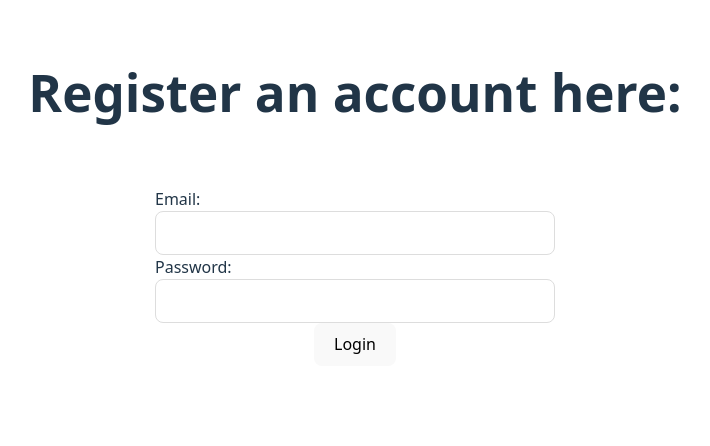
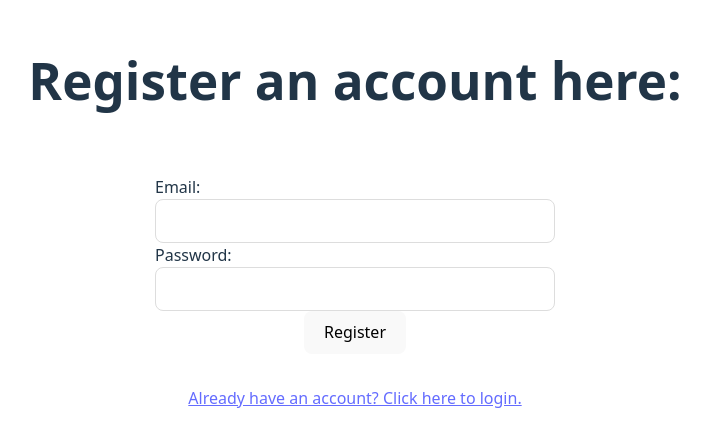
Before and after one commit to nikolaihg/SolarWatch, a React (Vite) app: page /register in a window 1280 px wide. Shown: the part 186-632 px from the top of the page, without its empty margins (285-995 px from the left). Built offline with nearby package versions, Linux system fonts and the light colour scheme.

Commit message:
Improved input handling and error messages

```diff
--- a/src/App.css
+++ b/src/App.css
@@ -41,6 +41,7 @@
 }
 
 
-.read-the-docs {
-  color: #888;
+.error-message {
+  padding: 15px;
+  color: #c62828;
 }
--- a/src/App.tsx
+++ b/src/App.tsx
@@ -1,11 +1,14 @@
 import './App.css'
-import { Route, Routes, useNavigate } from 'react-router-dom'
 import HomePage from './pages/HomePage'
 import LoginPage from './pages/LoginPage'
 import RegistrationPage from './pages/RegistrationPage'
 import NotFoundPage from './pages/NotFoundPage'
+import SolarPage from './pages/SolarPage'
+
 import Navbar from './components/Navbar/Navbar'
 import ProtectedRoute from './components/ProtectedRoute'
+
+import { Route, Routes, useNavigate } from 'react-router-dom'
 import { logout } from './api/auth'
 
 function App() {
@@ -20,6 +23,8 @@ function App() {
     <Routes>
       <Route element={<Navbar onLogout={handleLogout} />}>
         <Route path='/' element={<ProtectedRoute><HomePage /></ProtectedRoute>} />
+        <Route path='/solar' element={<ProtectedRoute><SolarPage /></ProtectedRoute>} />
+
       </Route>
       <Route path='/login' element={<LoginPage />} />
       <Route path='/register' element={<RegistrationPage />} />
--- a/src/components/InputForm.tsx
+++ b/src/components/InputForm.tsx
@@ -1,15 +1,19 @@
 import { useState } from "react";
 
 type InputFormProps = {
+  buttonLabel: string;
   onSubmitSuccess?: (data: { email: string; password: string }) => void;
+  validateComplexity?: boolean;
 };
 
-function InputForm({ onSubmitSuccess }: InputFormProps) {
+function InputForm({ buttonLabel, onSubmitSuccess, validateComplexity = true }: InputFormProps) {
   const [email, setEmail] = useState("");
   const [password, setPassword] = useState("");
+  const [error, setError] = useState<string | null>(null);
 
   const handleSubmit = (event: React.SubmitEvent<HTMLFormElement>) => {
     event.preventDefault();
+    setError(null);
 
     const emailRegex = /^[^\s@]+@[^\s@]+\.[^\s@]+$/;
 
@@ -20,12 +24,12 @@ function InputForm({ onSubmitSuccess }: InputFormProps) {
     const validations = [
       { condition: !email.trim(), message: "Email is required" },
       {
-        condition: email && !emailRegex.test(email),
+        condition: validateComplexity && email && !emailRegex.test(email),
         message: "Email must be a valid email address",
       },
       { condition: !password, message: "Password is required" },
       {
-        condition: password && !passwordRegex.test(password),
+        condition: validateComplexity && password && !passwordRegex.test(password),
         message:
           "Password must be ≥8 characters and include uppercase, lowercase, number, and symbol",
       },
@@ -33,14 +37,14 @@ function InputForm({ onSubmitSuccess }: InputFormProps) {
 
     for (const validation of validations) {
       if (validation.condition) {
-        alert(validation.message);
+        setError(validation.message);
         return;
       }
     }
 
     const formData = { email, password };
 
-    console.log("Login success:", formData);
+    console.log(`${buttonLabel} success:`, formData);
     onSubmitSuccess?.(formData);
   };
 
@@ -65,9 +69,9 @@ function InputForm({ onSubmitSuccess }: InputFormProps) {
             onChange={(e) => setPassword(e.target.value)}
           />
         </div>
-        <button type="submit">Login</button>
+        <button type="submit">{buttonLabel}</button>
       </form>
-
+      {error && <div className="error-message">{error}</div>}
     </div>
   );
 }
--- a/src/pages/HomePage.tsx
+++ b/src/pages/HomePage.tsx
@@ -1,10 +1,12 @@
-import SolarCard from "../components/SolarComponent/SolarCard"
+import { Link } from "react-router-dom"
 
 function HomePage() {
   return (
     <>
-      <h1>Solar Watch</h1>
-      <SolarCard/>
+      <h1>Home page</h1>
+      <Link to="/solar" style={{ color: '#646cff', textDecoration: 'underline' }}>
+        Click here to go to query page.
+      </Link>
     </>
   )
 }
--- a/src/pages/LoginPage.tsx
+++ b/src/pages/LoginPage.tsx
@@ -1,16 +1,19 @@
+import { useState } from "react";
 import { Link, useNavigate } from "react-router-dom";
 import InputForm from "../components/InputForm";
 import { login } from "../api/auth";
 
 function LoginPage() {
     const navigate = useNavigate();
+    const [error, setError] = useState<string | null>(null);
 
     const handleLogin = async (credentials: { email: string; password: string }) => {
+        setError(null);
         try {
             await login(credentials);
             navigate('/');
         } catch (error) {
-            alert('Login failed');
+            setError('Login failed. Please check your credentials.');
             console.error(error);
         }
     }
@@ -18,7 +21,8 @@ function LoginPage() {
     return (
         <>
             <h1>Please log in:</h1>
-            <InputForm onSubmitSuccess={handleLogin} />
+            {error && <div className="error-message">{error}</div>}
+            <InputForm onSubmitSuccess={handleLogin} buttonLabel="Login" validateComplexity={false} />
             <p> Dont have a account?</p>
             <Link to="/register" style={{ color: '#646cff', textDecoration: 'underline' }}>
                 Click here to register.
--- a/src/pages/RegistrationPage.tsx
+++ b/src/pages/RegistrationPage.tsx
@@ -1,16 +1,19 @@
-import { useNavigate } from "react-router-dom";
+import { useState } from "react";
+import { Link, useNavigate } from "react-router-dom";
 import InputForm from "../components/InputForm";
 import { register } from "../api/auth";
 
 function RegistrationPage() {
     const navigate = useNavigate();
+    const [error, setError] = useState<string | null>(null);
 
     const handleRegister = async (userData: { email: string; password: string }) => {
+        setError(null);
         try {
             await register(userData);
             navigate('/');
         } catch (error) {
-            alert('Registration failed');
+            setError('Registration failed. Please try again.');
             console.error(error);
         }
     }
@@ -18,8 +21,11 @@ function RegistrationPage() {
     return (
         <>
             <h1>Register an account here:</h1>
-            <InputForm onSubmitSuccess={handleRegister} />
-
+            {error && <div className="error-message">{error}</div>}
+            <InputForm onSubmitSuccess={handleRegister} buttonLabel="Register" />
+            <Link to="/login" style={{ color: '#646cff', textDecoration: 'underline' }}>
+                Already have an account? Click here to login.
+            </Link>
         </>
     );
 }
--- /dev/null
+++ b/src/pages/SolarPage.tsx
@@ -0,0 +1,12 @@
+import SolarCard from "../components/SolarComponent/SolarCard"
+
+function SolarPage() {
+  return (
+    <>
+      <h1>Solar Watch</h1>
+      <SolarCard/>
+    </>
+  )
+}
+
+export default SolarPage
```
